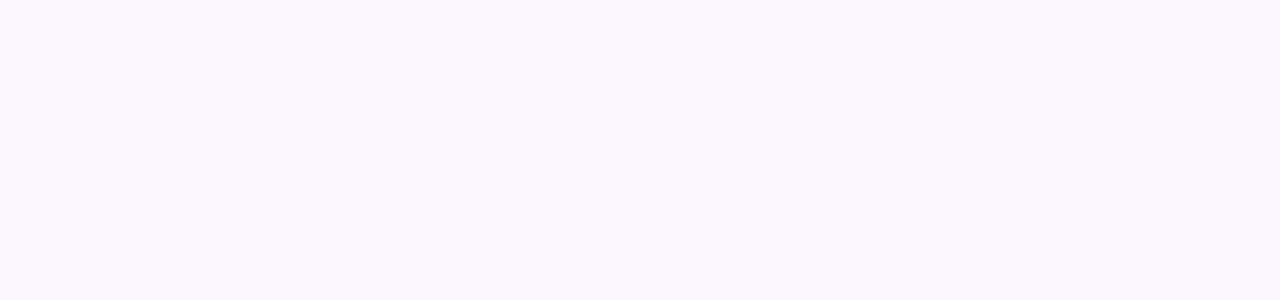
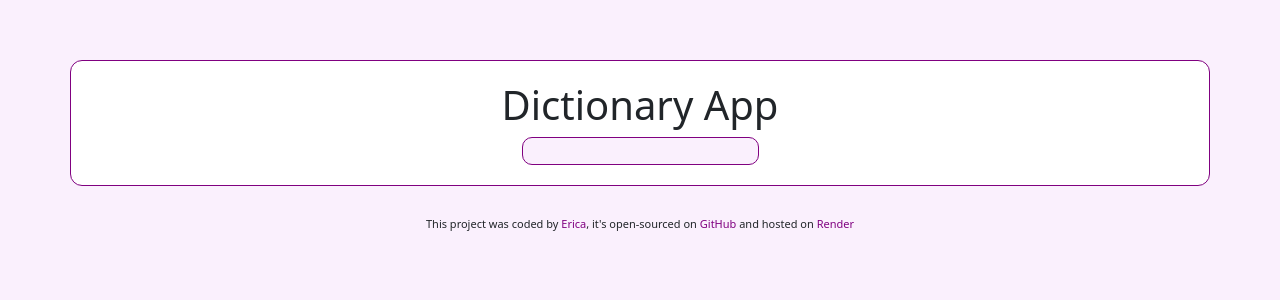
Before and after one commit to huxrce/react-dictionary, a React (Create React App) app: page / in a window 1280 px wide. Shown: the top 300 px of the page. Built offline with nearby package versions, Linux system fonts and the light colour scheme.

Commit message:
Created search engine layout

```diff
--- a/src/App.css
+++ b/src/App.css
@@ -1,3 +1,21 @@
 .App {
   text-align: center;
 }
+
+.App .container {
+  background: white;
+  border: 1px solid purple;
+  border-radius: 12px;
+  margin-top: 60px;
+  padding: 20px;
+}
+
+.App footer {
+  font-size: 11px;
+  margin: 30px 0;
+}
+
+.App a {
+  color: purple;
+  text-decoration: none;
+}
--- a/src/App.js
+++ b/src/App.js
@@ -1,9 +1,41 @@
 import "./App.css";
+import Dictionary from "./Dictionary";
 
 export default function App() {
   return (
     <div className="App">
-      <header className="App-header"></header>
+      <div className="container">
+        <header>
+          <h1>Dictionary App</h1>
+          <Dictionary />
+        </header>
+      </div>
+      <footer>
+        This project was coded by{" "}
+        <a
+          href="http://github.com/huxrce"
+          target="_blank"
+          rel="noopener noreferrer"
+        >
+          Erica
+        </a>
+        , it's open-sourced on{" "}
+        <a
+          href="https://github.com/huxrce/react-dictionary"
+          target="_blank"
+          rel="noopener noreferrer"
+        >
+          GitHub
+        </a>{" "}
+        and hosted on{" "}
+        <a
+          href="https://shecodes-react-dictionary-project.onrender.com/"
+          target="_blank"
+          rel="noopener noreferrer"
+        >
+          Render
+        </a>
+      </footer>
     </div>
   );
 }
--- /dev/null
+++ b/src/Dictionary.css
@@ -0,0 +1,14 @@
+:root {
+  --primary-color: rgb(128, 0, 128);
+  --secondary-color: rgb(250, 240, 253);
+  --heading-color: rgb(39, 33, 66);
+  --accent-color: rgb(246, 82, 130);
+  --text-color: rgba(39, 33, 66, 0.4);
+}
+
+.Dictionary .user-input {
+  background: var(--secondary-color);
+  border: 1px solid var(--primary-color);
+  border-radius: 10px;
+  outline-color: var(--primary-color);
+}
--- /dev/null
+++ b/src/Dictionary.js
@@ -0,0 +1,23 @@
+import React, { useState } from "react";
+import "./Dictionary.css";
+
+export default function Dictitonary() {
+  const [keyword, setKeyword] = useState(null);
+
+  function handleSubmit(event) {
+    event.prevent.Default();
+    alert(`Searching for the definition of ${keyword}`);
+  }
+
+  function updateKeyword(event) {
+    setKeyword(event.target.value);
+  }
+
+  return (
+    <div className="Dictionary">
+      <form onSubmit={handleSubmit}>
+        <input type="search" className="user-input" onChange={updateKeyword} />
+      </form>
+    </div>
+  );
+}
--- a/src/index.css
+++ b/src/index.css
@@ -1,11 +1,4 @@
-:root {
-  --primary-color: rgb(128, 0, 128);
-  --secondary-color: rgb(252, 246, 254);
-  --heading-color: rgb(39, 33, 66);
-  --accent-color: rgb(246, 82, 130);
-  --text-color: rgba(39, 33, 66, 0.4);
+body {
+  background: rgb(250, 240, 253);
+  ;
 }
-
-body {
-  background: var(--secondary-color);
-}
```
